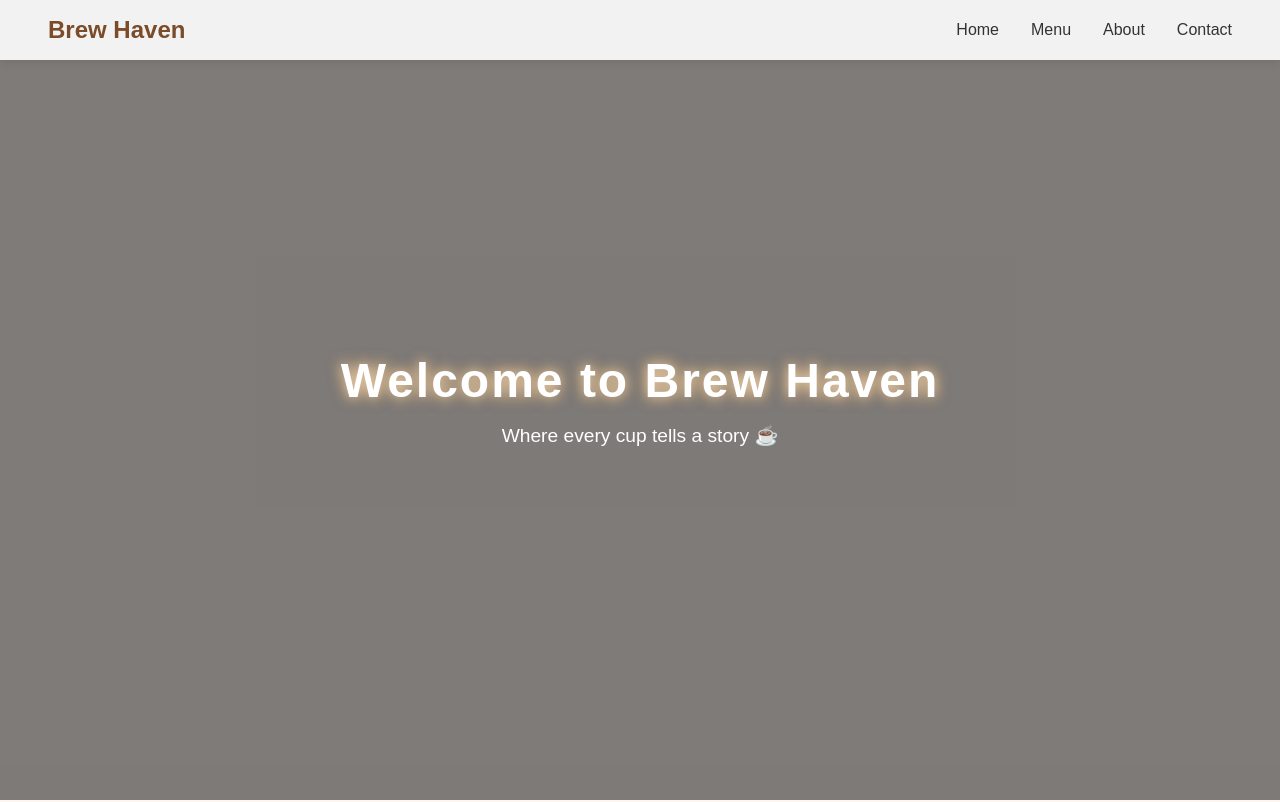
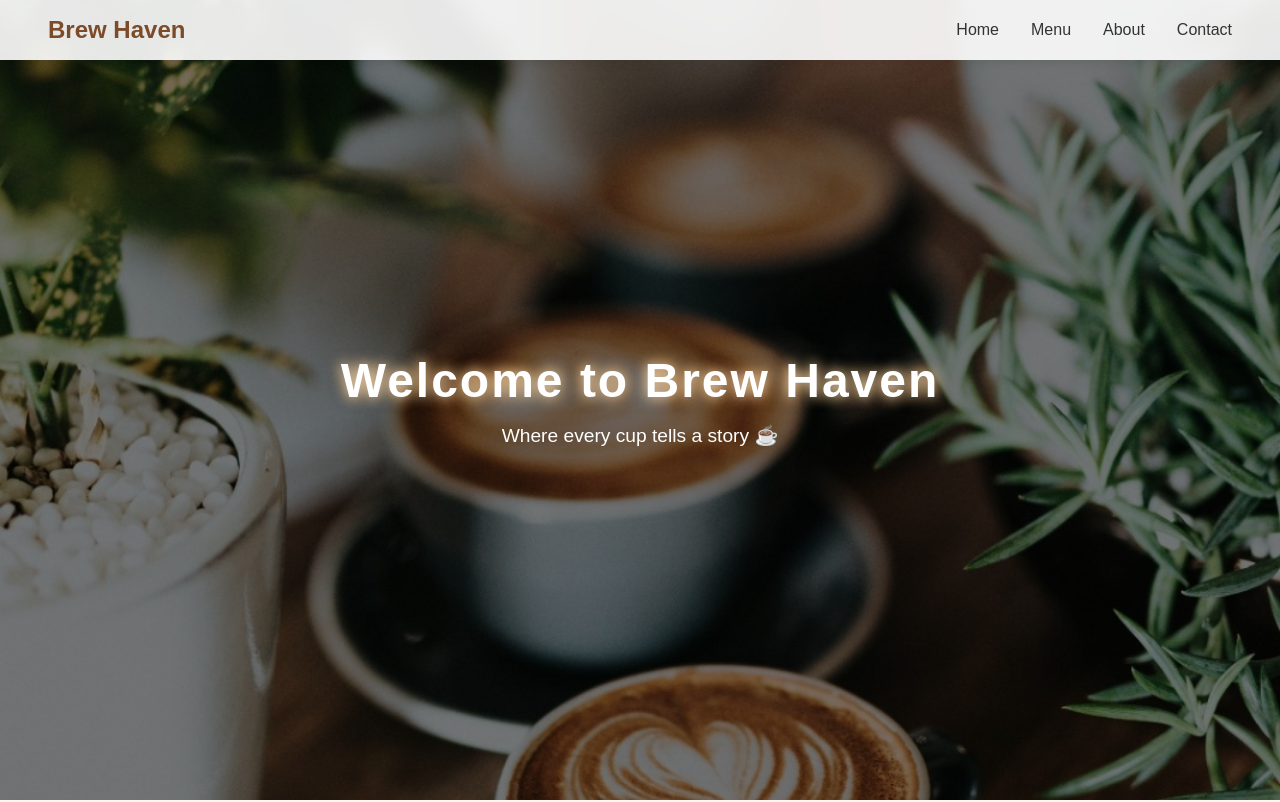
Before and after one commit to saparya05/Brew-Haven-Cafe, a plain HTML site: page index.html in a window 1280 px wide. Shown: the top 802 px of the page. Drawn offline with Linux system fonts and the light colour scheme; the site is published under a folder, as on GitHub Pages, so addresses that start at the root find nothing.

Commit message:
Brew Haven

```diff
--- a/styles.css
+++ b/styles.css
@@ -58,7 +58,7 @@ nav ul li a:hover {
 .hero {
     width: 100vw;
     height: 100vh;
-    background: url('/Images/main.jpg') center/cover no-repeat;
+    background: url('Images/main.jpg') center/cover no-repeat;
     display: flex;
     justify-content: center;
     align-items: center;
```
